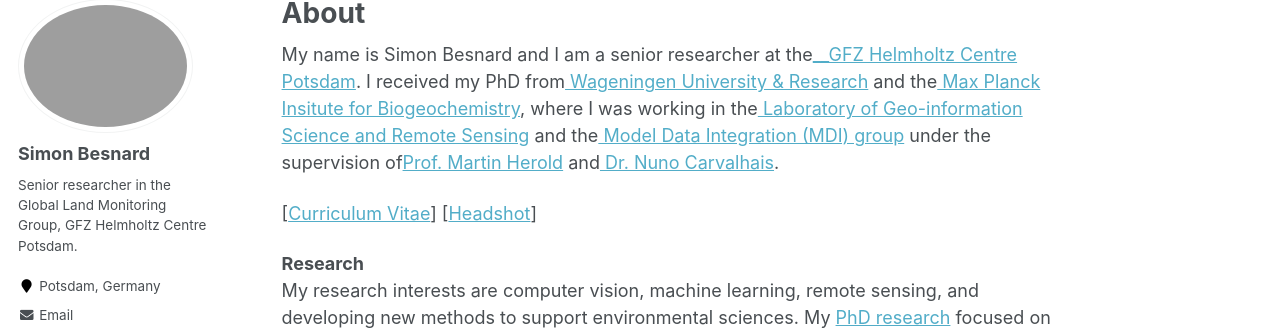
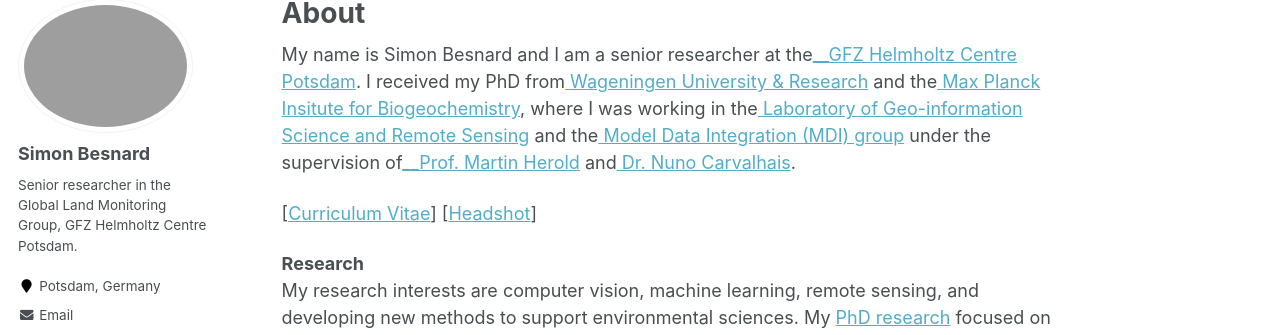
Before and after one commit to simonbesnard1/sbesnard.github.io, a Jekyll site: the page built from _pages/about.md, in a window 1280 px wide and 900 px high. Shown: the part 119-454 px from the top of the window. Built offline with Jekyll 4.4.1, drawn with Linux system fonts in a browser that asks for light colours; some web fonts are replaced.

```diff
--- a/_pages/about.md
+++ b/_pages/about.md
@@ -9,7 +9,7 @@ redirect_from:
 ---
 
 My name is Simon Besnard and I am a senior researcher at the[__GFZ Helmholtz Centre Potsdam](https://www.gfz-potsdam.de/sektion/fernerkundung-und-geoinformatik/themen/global-land-monitoring).
-I received my PhD from[  Wageningen University & Research](https://www.wur.nl/en/wageningen-university.html) and the[  Max Planck Insitute for Biogeochemistry](https://www.bgc-jena.mpg.de/en), where I was working in the[  Laboratory of Geo-information Science and Remote Sensing](https://www.wur.nl/en/research-results/chair-groups/environmental-sciences/laboratory-of-geo-information-science-and-remote-sensing.htm) and the[  Model Data Integration (MDI) group](https://www.bgc-jena.mpg.de/en/bgi/mdi) under the supervision of[Prof. Martin Herold](https://www.gfz-potsdam.de/en/staff/martin.herold/sec14) and[  Dr. Nuno Carvalhais](https://scholar.google.com/citations?user=7ZVPwSIAAAAJ&hl=en).
+I received my PhD from[  Wageningen University & Research](https://www.wur.nl/en/wageningen-university.html) and the[  Max Planck Insitute for Biogeochemistry](https://www.bgc-jena.mpg.de/en), where I was working in the[  Laboratory of Geo-information Science and Remote Sensing](https://www.wur.nl/en/research-results/chair-groups/environmental-sciences/laboratory-of-geo-information-science-and-remote-sensing.htm) and the[  Model Data Integration (MDI) group](https://www.bgc-jena.mpg.de/en/bgi/mdi) under the supervision of[__Prof. Martin Herold](https://www.gfz-potsdam.de/en/staff/martin.herold/sec14) and[  Dr. Nuno Carvalhais](https://scholar.google.com/citations?user=7ZVPwSIAAAAJ&hl=en).
 
 [[Curriculum Vitae](../files/CV_Nico_Lang.pdf)] [[Headshot](../files/Nico_Lang.jpg)]
 
```
